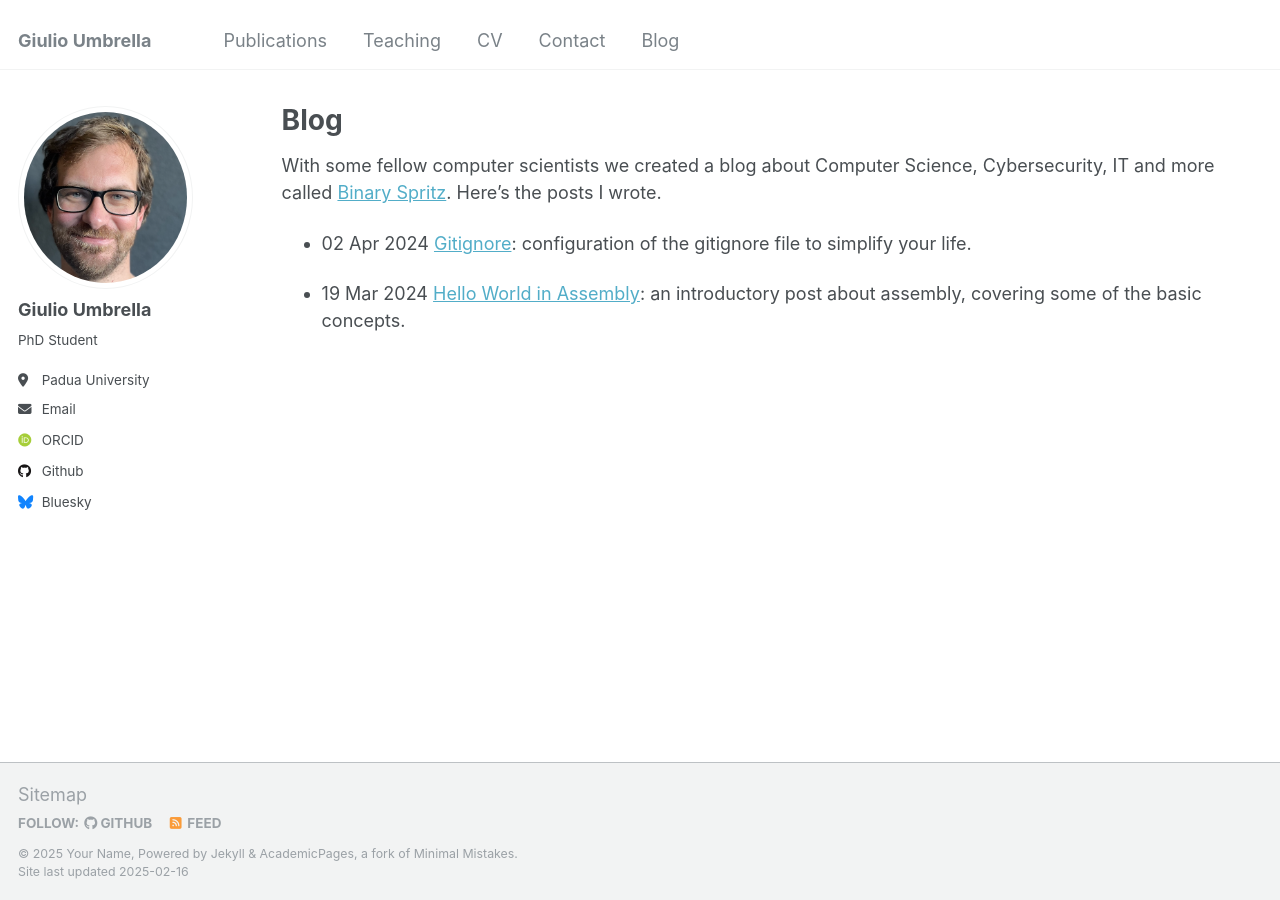
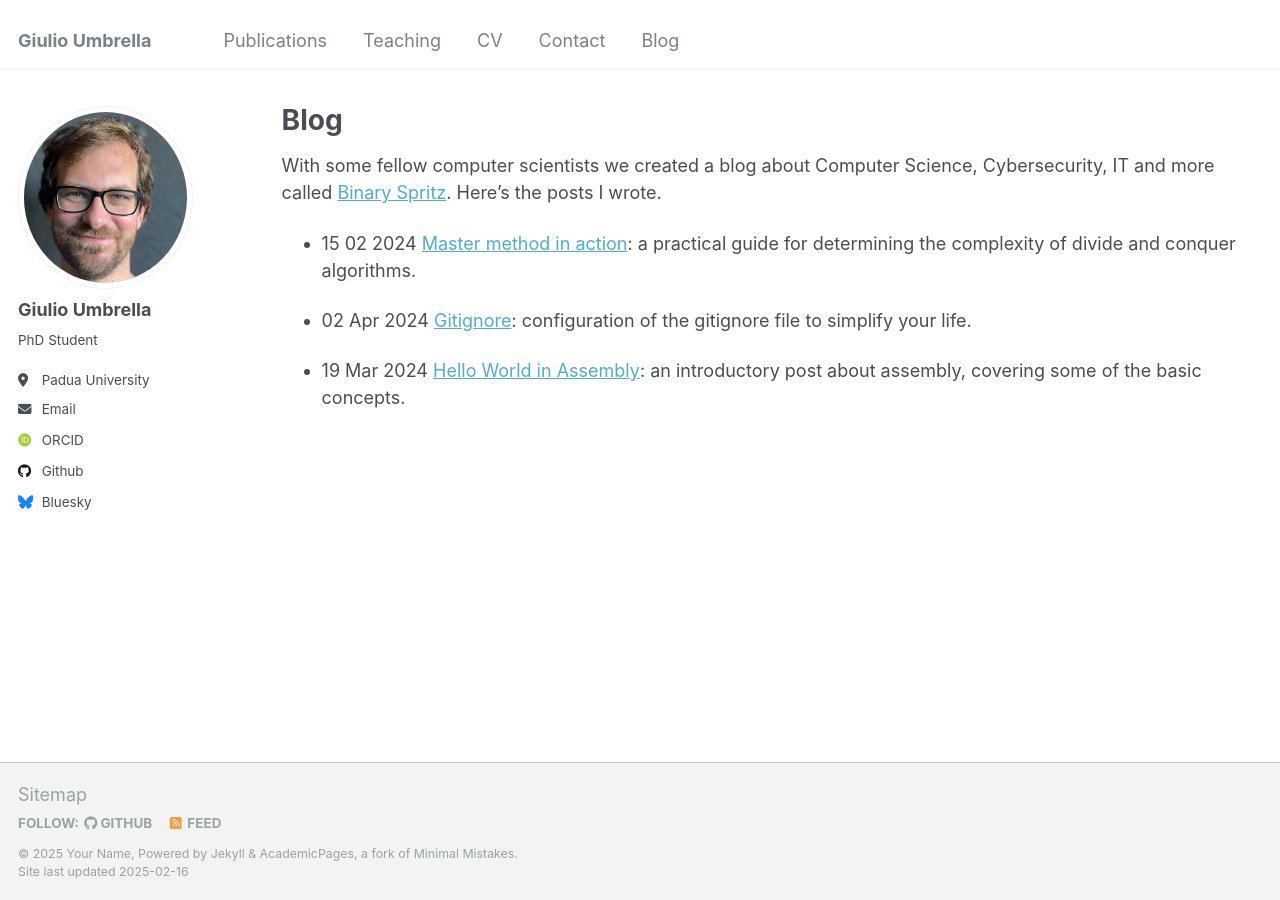
Before and after one commit to GiulioUmbrella/GiulioUmbrella.github.io, a Jekyll site: the page built from _pages/blog.md, in a window 1280 px wide. Built offline with Jekyll 4.4.1, drawn with Linux system fonts in a browser that asks for light colours; some web fonts are replaced.

Commit message:
Add blog post

```diff
--- a/_pages/blog.md
+++ b/_pages/blog.md
@@ -10,6 +10,7 @@ redirect_from:
 
 With some fellow computer scientists we created a blog about Computer Science, Cybersecurity, IT and more called [Binary Spritz](https://binaryspritz.com/). Here's the posts I wrote.
 
+* 15 02 2024 [Master method in action](https://binaryspritz.com/2025/02/15/master-method-in-action.html): a practical guide for determining the complexity of divide and conquer algorithms.
 
 * 02 Apr 2024 [Gitignore](https://binaryspritz.com/git/2024/04/02/gitignore.html): configuration of the gitignore file to simplify your life.
 
```
